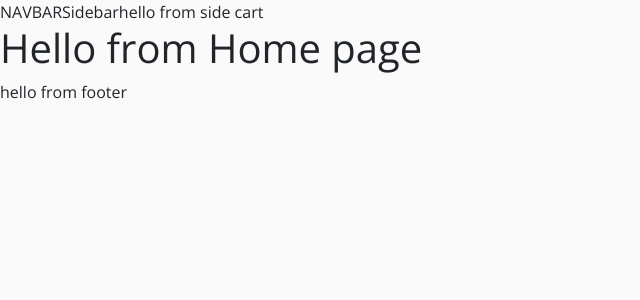
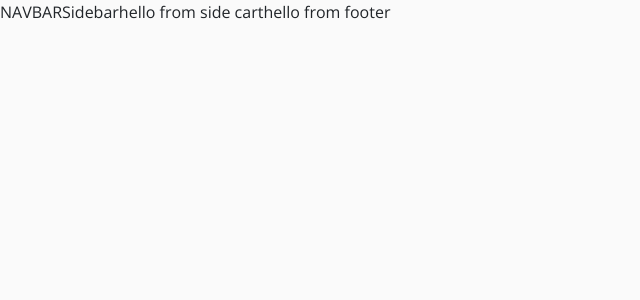
Before and after one commit to jn-html/Techi-store, a React (Create React App) app: page / in a window 1280 px wide. Shown: the top 300 px of the page, without its empty margins (0-640 px from the left). Built offline with nearby package versions, Linux system fonts and the light colour scheme.

Commit message:
Final Context API Setup & fix eturn statement in App.js

```diff
--- a/src/context/context.js
+++ b/src/context/context.js
@@ -5,9 +5,11 @@ const ProductContext = React.createContext();
 
 class ProductProvider extends Component{
    render(){
-      <ProductContext.Provider value="this is from the context">
+      return (
+         <ProductContext.Provider value="this is from the context">
          {this.props.children}
-      </ProductContext.Provider>;
+         </ProductContext.Provider>
+      )
    }
 }
 
--- /dev/null
+++ b/src/context/package.json
@@ -0,0 +1,3 @@
+{
+   "main":"context.js"
+}
--- a/src/index.js
+++ b/src/index.js
@@ -5,6 +5,7 @@ import App from './App';
 import * as serviceWorker from './serviceWorker';
 
 import {BrowserRouter as Router} from 'react-router-dom';
+import {ProductProvider} from './context/context';
 
 ReactDOM.render(
   <Router>
--- a/src/pages/HomePage.js
+++ b/src/pages/HomePage.js
@@ -1,9 +1,10 @@
 import React from 'react';
+import { ProductConsumer } from '../context';
 
 export default function HomePage() {
    return (
       <>
-         <h1>Hello from Home page</h1>
+         {value => <h1>{value}</h1>}
       </>
    );
 }
```
